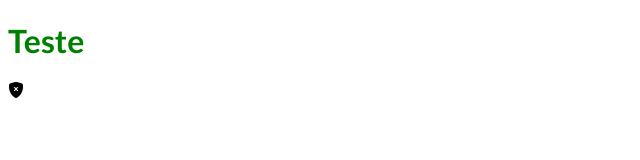
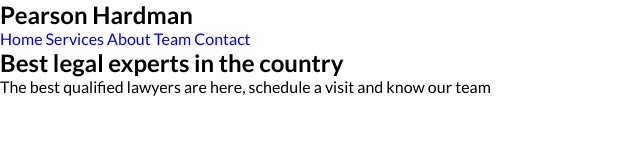
Before and after one commit to ronaldobattisti/Course_HTML_CSS_JavaScript, a plain HTML site: page website/Project/index.html in a window 1280 px wide. Shown: the whole page, without its empty margins (0-640 px from the left). Drawn offline with nearby package versions, Linux system fonts and the light colour scheme.

Commit message:
Startin css styles

```diff
--- a/website/Project/css/styles.css
+++ b/website/Project/css/styles.css
@@ -1,4 +1,39 @@
-h1 {
-    color: green;
-    font-family: Lato;
+/* General */
+:root {
+    --main-color: #d92123;
+    --primary-text-color: #fff;
+    --secondary-tet-color: #191919;
+    --secondary-color: #868686;
+    -tertiary-colot: #eff3f4;
 }
+
+* {
+    font-family: "Lato";
+    /* Used to anulata standard browsers configurations */
+    padding: 0;
+    margin: 0;
+    /* All ellements will fit inside its father's tag*/
+    box-sizing: border-box;
+}
+
+a {
+    /* take of all underline */
+    text-decoration: none;
+}
+
+img {
+    /* Img respect father ellement size */
+    width: 100%;
+}
+
+/* Wher you click in a submit link, the cursor changes from a arrow to a hand*/
+input[type="submit"] {
+    cursor: pointer;
+}
+
+i {
+    background-color: var(--main-color);
+    color: var(--primary-text-color);
+    font-size: 2.5rem;
+    padding: 2rem;
+}
--- a/website/Project/index.html
+++ b/website/Project/index.html
@@ -9,7 +9,9 @@
     <!-- Google fonts -->
     <link rel="preconnect" href="https://fonts.googleapis.com">
     <link rel="preconnect" href="https://fonts.gstatic.com" crossorigin>
-    <link href="https://fonts.googleapis.com/css2?family=Lato:ital,wght@0,100;0,300;0,400;0,700;0,900;1,100;1,300;1,400;1,700;1,900&display=swap" rel="stylesheet">
+    <link
+        href="https://fonts.googleapis.com/css2?family=Lato:ital,wght@0,100;0,300;0,400;0,700;0,900;1,100;1,300;1,400;1,700;1,900&display=swap"
+        rel="stylesheet">
     <!-- Bootstrap Icons -->
     <link rel="stylesheet" href="https://cdn.jsdelivr.net/npm/bootstrap-icons@1.11.3/font/bootstrap-icons.min.css">
     <!-- Styles -->
@@ -17,8 +19,36 @@
 </head>
 
 <body>
-    <h1>Teste</h1>
-    <i class="bi bi-shield-fill-x"></i>
+    <!-- Header and Banner -->
+    <header id="header">
+        <div id="innerhea">
+            <h2 id="brand">Pearson Hardman</h2>
+            <!-- Navigation Bar -->
+            <nav id="navbar">
+                <!-- normaly it would be something like <a href="home.html">Home</a> -->
+                <a href="#header">Home</a>
+                <a href="#expertise-areas">Services</a>
+                <a href="#about">About</a>
+                <a href="#team">Team</a>
+                <a href="#contact">Contact</a>
+            </nav>
+            <!-- Mobile Menu -->
+        </div>
+        <!-- Banners that change between them -->
+        <div class="banner active">
+            <span class="square"></span>
+            <h2>Best legal experts in the country</h2>
+            <p>
+                The best qualified lawyers are here,
+                schedule a visit and know our team
+            </p>
+        </div>
+        <div class="dots">
+            <div class="dot active"></div>
+            <div class="dot"></div>
+            <div class="dot"></div>
+        </div>
+    </header>
 </body>
 
 </html>
```
